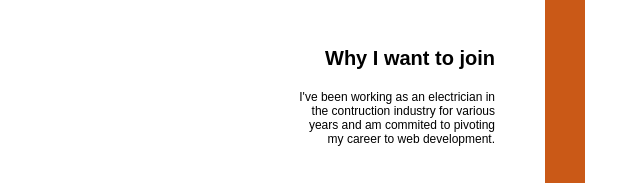
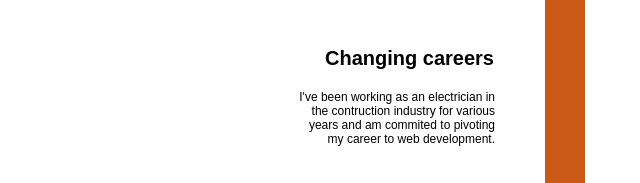
Before and after one commit to dhepditch/dhepditch.github.io, a plain HTML site: page index.html in a window 1280 px wide. Shown: the part 482-665 px from the top of the page, 103-743 px from the left. Drawn offline with Linux system fonts and the light colour scheme.

Commit message:
Update index.html

```diff
--- a/index.html
+++ b/index.html
@@ -12,7 +12,7 @@
     <p class="about-me">About me</p>
     <p class="about-me-paragraph">I'm interested in becoming a software developer because I love working with computers and technology.
       I've been learning about computers since 1996 and would like to further develop my knowledge of web technologies.</p>
-    <p class="want-to-join">Why I want to join</p>
+    <p class="want-to-join">Changing careers</p>
     <p class="join-paragraph">I've been working as an electrician in the contruction industry for various years and am commited to pivoting my career to web development.</p>
     <p class="why">So this is why I want to become a software developer!</p>
     <a href="mailto:desmondhepditch@gmail.com">
```
